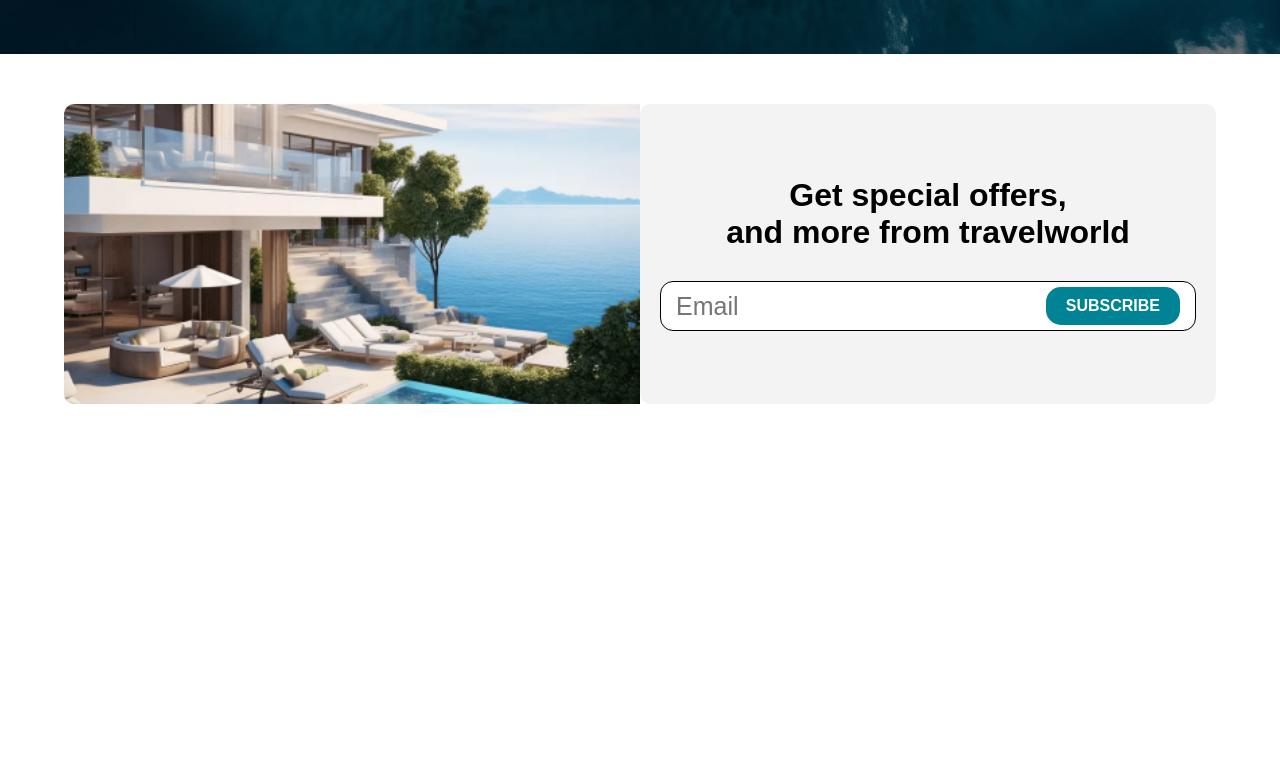
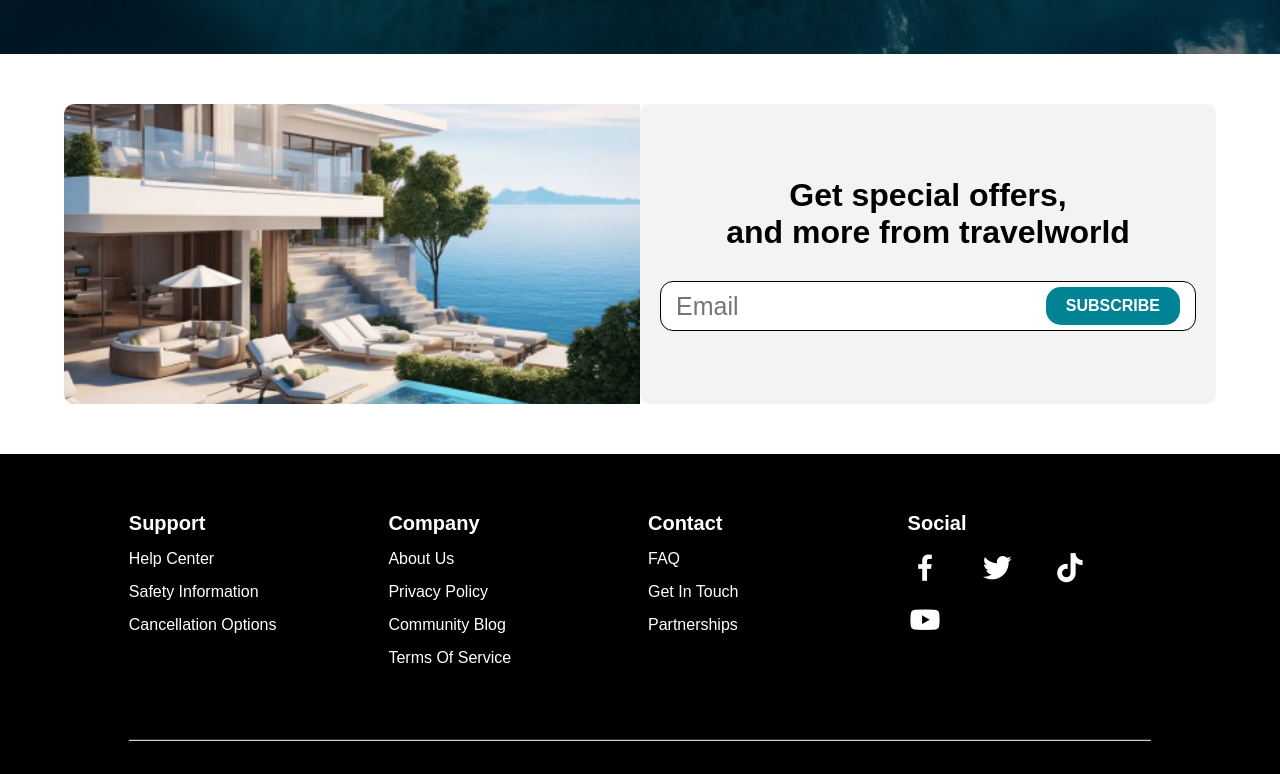
Before and after one commit to CodeShiran/Tourist-Web, a plain HTML site: page index.html in a window 1280 px wide. Shown: the part 4377-5151 px from the top of the page. Before the commit the page ends 4831 px from the top, so only its background shows below. Drawn offline with nearby package versions, Linux system fonts and the light colour scheme.

Commit message:
bottom section completed

```diff
--- a/index.html
+++ b/index.html
@@ -432,5 +432,42 @@
             </div>
         </div>
     </section>
+    <!--bottom section-->
+    <section class="bottom-section">
+        <div class="bottom-container">
+            <div class="b-support" id="b-parts">
+                <h2>Support</h2>
+                <ul>
+                    <li><a href="#">Help Center</a></li>
+                    <li><a href="#">Safety Information</a></li>
+                    <li><a href="#">Cancellation Options</a></li>
+                </ul>
+            </div>
+            <div class="b-company" id="b-parts">
+                <h2>Company</h2>
+                <ul>
+                    <li><a href="#">About Us</a></li>
+                    <li><a href="#">Privacy Policy</a></li>
+                    <li><a href="#">Community Blog</a></li>
+                    <li><a href="#">Terms Of Service</a></li>
+                </ul>
+            </div>
+            <div class="b-contact" id="b-parts">
+                <h2>Contact</h2>
+                <ul>
+                    <li><a href="#">FAQ</a></li>
+                    <li><a href="#">Get In Touch</a></li>
+                    <li><a href="#">Partnerships</a></li>
+                </ul>
+            </div>
+            <div class="b-social" id="b-parts">
+                <h2>Social</h2>
+                <i class='bx bxl-facebook' ></i>
+                <i class='bx bxl-twitter' ></i>
+                <i class='bx bxl-tiktok' ></i>
+                <i class='bx bxl-youtube' ></i>
+            </div>
+        </div>
+    </section>
 </body>
 </html>
--- a/styles.css
+++ b/styles.css
@@ -643,3 +643,53 @@ header ul li a:hover{
     font-size:16px;
     font-weight: 600;
 }
+/*bottom-section*/
+.bottom-section{
+    width:100%;
+    height:40vh;
+    border:1px solid #000;
+    position:relative;
+    background-color: #000;
+}
+.bottom-container{
+    width:80%;
+    height:80%;
+    position:absolute;
+    top: 50%;
+    left: 50%;
+    transform: translate(-50%, -50%);
+    border-bottom:1px solid #fff;
+    display: grid;
+    grid-template-columns: repeat(4,1fr);
+    gap:1rem;
+    align-items: center;
+    background-color: #000;
+    color:#fff;
+}
+#b-parts h2{
+    font-size:20px;
+    font-weight: 700;
+}
+#b-parts{
+    width:100%;
+    height:80%;
+    text-align: left;
+}
+#b-parts ul {
+    padding:0;
+    list-style: none;
+    margin:0;
+}
+#b-parts li{
+    margin-top:15px;
+}
+#b-parts a{
+    text-decoration:none;
+    font-size:16px;
+    color:#fff;
+}
+#b-parts i{
+    font-size:35px;
+    margin-top:15px;
+    margin-right: 33px;
+}
```
